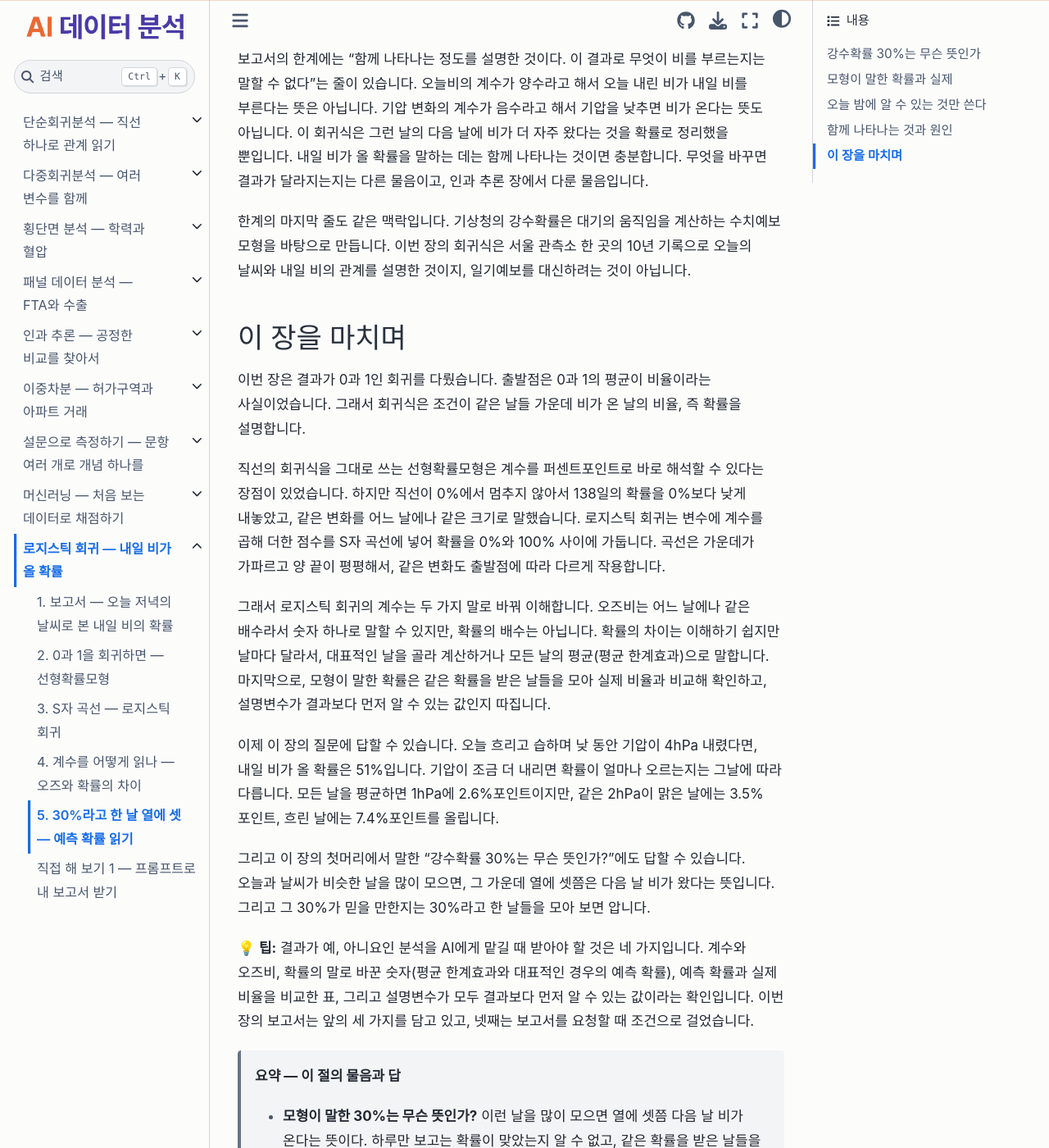
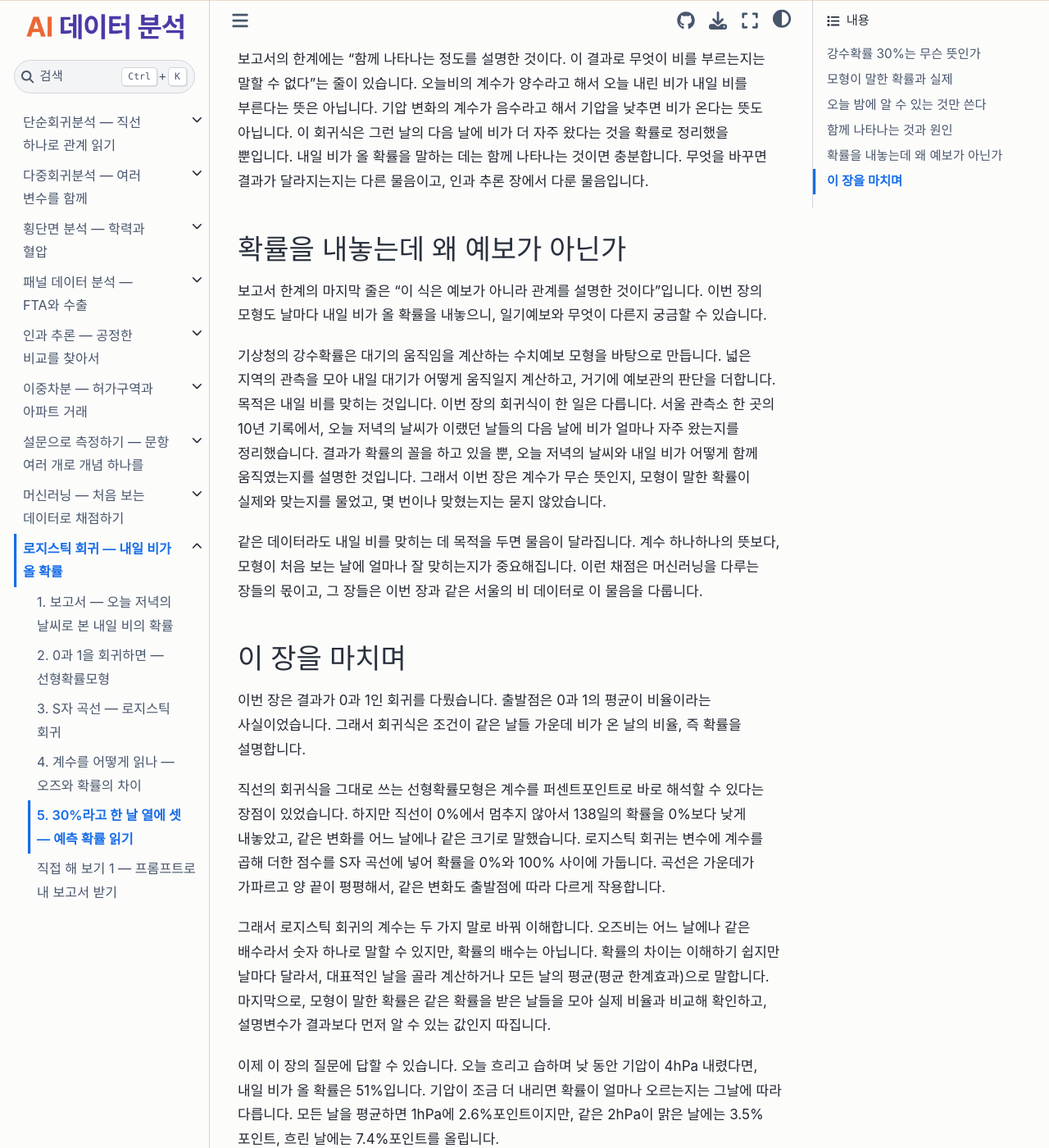
Before and after one commit to pilsunchoi/book5, a Jupyter Book: the page built from logistic-regression/section-g5.md, in a window 1280 px wide and 1400 px high, scrolled down 3489 px. Shown: the whole window at 82% size. Built offline with Jupyter Book 1.0.4 settings and Sphinx 7.4.7 and the Sphinx Book theme 1.1.4, drawn with Linux system fonts in a browser that asks for light colours; some web fonts are replaced; pages that are not in the unit, such as notebooks, are missing from menus; some of the changed text lies outside the part shown.

Commit message:
로지스틱 회귀 장 G5: "확률을 내놓는데 왜 예보가 아닌가" 소절
예보(수치예보 모형, 맞히기)와 이 장의 회귀식(10년의 관계를 설명)의 차이,
맞히기의 채점은 머신러닝을 다루는 장들로. 맺음과 요약 박스에 한 줄씩.

Co-Authored-By: Claude Opus 5.5 <noreply@anthropic.com>

```diff
--- a/logistic-regression/section-g5.md
+++ b/logistic-regression/section-g5.md
@@ -57,7 +57,13 @@ AI에게 데이터를 주고 분석을 맡기면 이런 일이 생기기 쉽습
 
 보고서의 한계에는 "함께 나타나는 정도를 설명한 것이다. 이 결과로 무엇이 비를 부르는지는 말할 수 없다"는 줄이 있습니다. 오늘비의 계수가 양수라고 해서 오늘 내린 비가 내일 비를 부른다는 뜻은 아닙니다. 기압 변화의 계수가 음수라고 해서 기압을 낮추면 비가 온다는 뜻도 아닙니다. 이 회귀식은 그런 날의 다음 날에 비가 더 자주 왔다는 것을 확률로 정리했을 뿐입니다. 내일 비가 올 확률을 말하는 데는 함께 나타나는 것이면 충분합니다. 무엇을 바꾸면 결과가 달라지는지는 다른 물음이고, 인과 추론 장에서 다룬 물음입니다.
 
-한계의 마지막 줄도 같은 맥락입니다. 기상청의 강수확률은 대기의 움직임을 계산하는 수치예보 모형을 바탕으로 만듭니다. 이번 장의 회귀식은 서울 관측소 한 곳의 10년 기록으로 오늘의 날씨와 내일 비의 관계를 설명한 것이지, 일기예보를 대신하려는 것이 아닙니다.
+## 확률을 내놓는데 왜 예보가 아닌가
+
+보고서 한계의 마지막 줄은 "이 식은 예보가 아니라 관계를 설명한 것이다"입니다. 이번 장의 모형도 날마다 내일 비가 올 확률을 내놓으니, 일기예보와 무엇이 다른지 궁금할 수 있습니다.
+
+기상청의 강수확률은 대기의 움직임을 계산하는 수치예보 모형을 바탕으로 만듭니다. 넓은 지역의 관측을 모아 내일 대기가 어떻게 움직일지 계산하고, 거기에 예보관의 판단을 더합니다. 목적은 내일 비를 맞히는 것입니다. 이번 장의 회귀식이 한 일은 다릅니다. 서울 관측소 한 곳의 10년 기록에서, 오늘 저녁의 날씨가 이랬던 날들의 다음 날에 비가 얼마나 자주 왔는지를 정리했습니다. 결과가 확률의 꼴을 하고 있을 뿐, 오늘 저녁의 날씨와 내일 비가 어떻게 함께 움직였는지를 설명한 것입니다. 그래서 이번 장은 계수가 무슨 뜻인지, 모형이 말한 확률이 실제와 맞는지를 물었고, 몇 번이나 맞혔는지는 묻지 않았습니다.
+
+같은 데이터라도 내일 비를 맞히는 데 목적을 두면 물음이 달라집니다. 계수 하나하나의 뜻보다, 모형이 처음 보는 날에 얼마나 잘 맞히는지가 중요해집니다. 이런 채점은 머신러닝을 다루는 장들의 몫이고, 그 장들은 이번 장과 같은 서울의 비 데이터로 이 물음을 다룹니다.
 
 ## 이 장을 마치며
 
@@ -69,7 +75,7 @@ AI에게 데이터를 주고 분석을 맡기면 이런 일이 생기기 쉽습
 
 이제 이 장의 질문에 답할 수 있습니다. 오늘 흐리고 습하며 낮 동안 기압이 4hPa 내렸다면, 내일 비가 올 확률은 51%입니다. 기압이 조금 더 내리면 확률이 얼마나 오르는지는 그날에 따라 다릅니다. 모든 날을 평균하면 1hPa에 2.6%포인트이지만, 같은 2hPa이 맑은 날에는 3.5%포인트, 흐린 날에는 7.4%포인트를 올립니다.
 
-그리고 이 장의 첫머리에서 말한 "강수확률 30%는 무슨 뜻인가?"에도 답할 수 있습니다. 오늘과 날씨가 비슷한 날을 많이 모으면, 그 가운데 열에 셋쯤은 다음 날 비가 왔다는 뜻입니다. 그리고 그 30%가 믿을 만한지는 30%라고 한 날들을 모아 보면 압니다.
+그리고 이 장의 첫머리에서 말한 "강수확률 30%는 무슨 뜻인가?"에도 답할 수 있습니다. 오늘과 날씨가 비슷한 날을 많이 모으면, 그 가운데 열에 셋쯤은 다음 날 비가 왔다는 뜻입니다. 그리고 그 30%가 믿을 만한지는 30%라고 한 날들을 모아 보면 압니다. 다만 이번 장의 30%는 지난 10년 동안 오늘 저녁의 날씨와 내일 비가 어떻게 함께 움직였는지를 설명한 확률이지, 예보가 아닙니다. 같은 데이터로 내일 비를 맞히는 일은 머신러닝을 다루는 장들에서 이어집니다.
 
 💡 **팁:** 결과가 예, 아니요인 분석을 AI에게 맡길 때 받아야 할 것은 네 가지입니다. 계수와 오즈비, 확률의 말로 바꾼 숫자(평균 한계효과와 대표적인 경우의 예측 확률), 예측 확률과 실제 비율을 비교한 표, 그리고 설명변수가 모두 결과보다 먼저 알 수 있는 값이라는 확인입니다. 이번 장의 보고서는 앞의 세 가지를 담고 있고, 넷째는 보고서를 요청할 때 조건으로 걸었습니다.
 
@@ -78,3 +84,4 @@ AI에게 데이터를 주고 분석을 맡기면 이런 일이 생기기 쉽습
 > - **모형이 말한 30%는 무슨 뜻인가?** 이런 날을 많이 모으면 열에 셋쯤 다음 날 비가 온다는 뜻이다. 하루만 보고는 확률이 맞았는지 알 수 없고, 같은 확률을 받은 날들을 모아 실제 비율과 비교해 확인한다.
 > - **이 장의 모형이 말한 확률은 실제와 맞나?** 대체로 그렇다. 20 ~ 30%라고 한 461일 가운데 23.4%가 비가 왔다. 다만 60%가 넘는 날에는 실제로 비가 온 비율이 모형의 확률보다 높았다.
 > - **왜 설명변수의 측정 시점을 따지나?** 오늘 21시에 알 수 없는 값(21시 이후의 비, 내일 아침의 습도)을 넣으면 모형은 더 자신 있게 말하지만, "오늘 저녁의 날씨로 본 내일 비"라는 질문에는 답하지 않게 된다. 변수마다 결과보다 먼저 알 수 있는 값인지는 사람이 확인해야 한다.
+> - **확률을 내놓는데 왜 예보가 아닌가?** 이 식은 오늘 저녁의 날씨와 내일 비가 어떻게 함께 움직였는지를 설명한 것이다. 내일 비를 맞히는 데 목적을 두면 처음 보는 날에 얼마나 잘 맞히는지를 채점해야 하고, 그것은 머신러닝을 다루는 장들의 물음이다.
```
